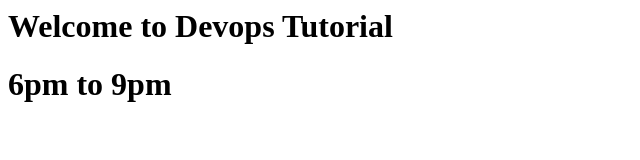
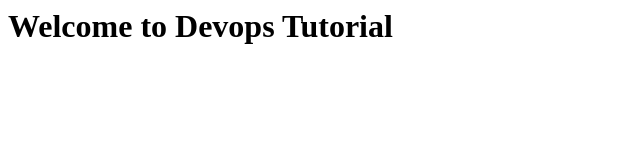
Before and after one commit to online-student/bug-free-bassoon, a plain HTML site: page index.html in a window 1280 px wide. Shown: the whole page, without its empty margins (0-640 px from the left). Drawn offline with Linux system fonts and the light colour scheme.

Commit message:
dev1 commit1

```diff
--- a/index.html
+++ b/index.html
@@ -1,2 +1 @@
 <html><body><h1>Welcome to Devops Tutorial</h1></body></html>
-<html><body><h1>6pm to 9pm</h1></body></html>
```
